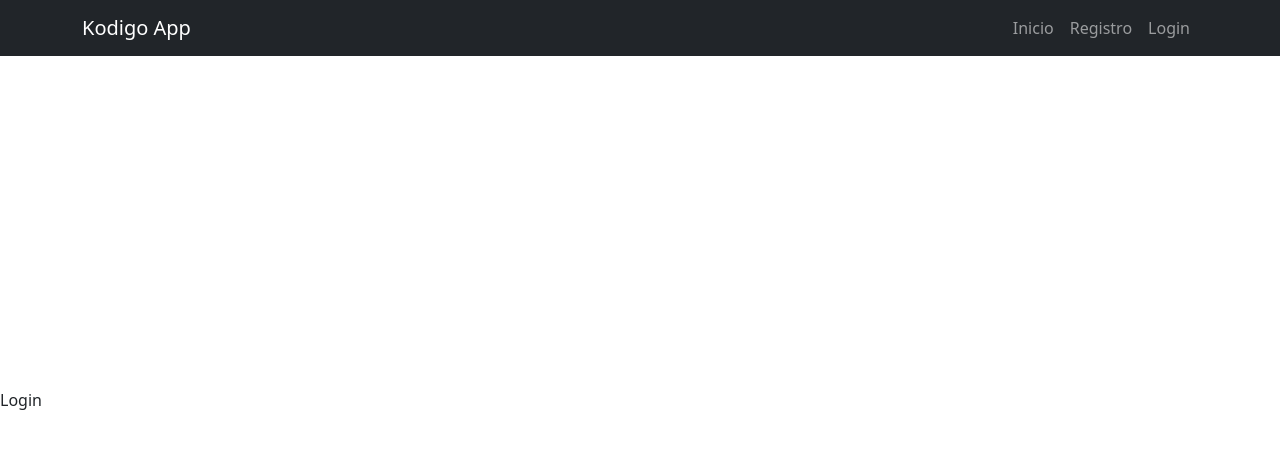
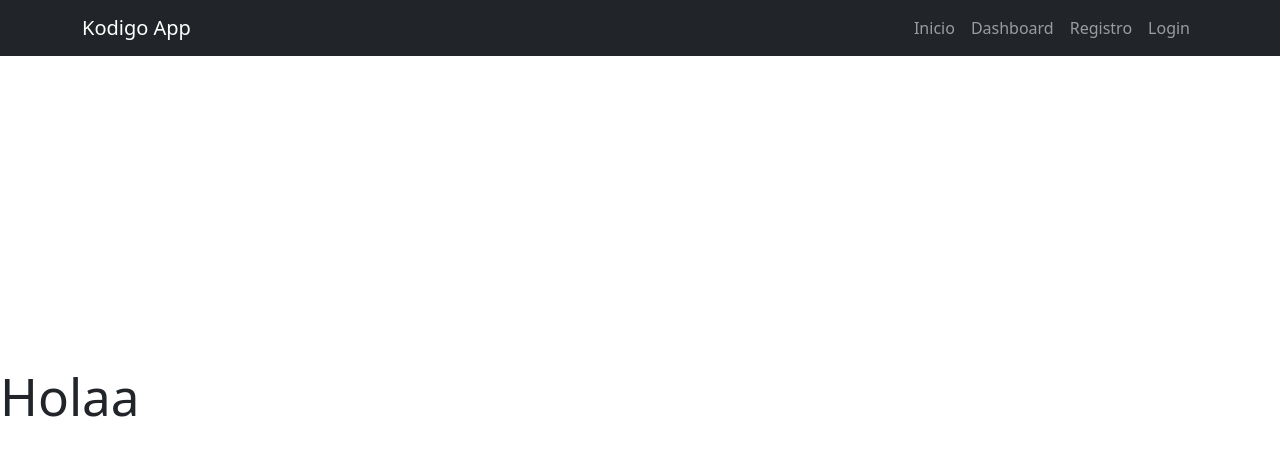
Before and after one commit to Robr44/Frotend_React_App, a React (Vite) app in the folder kodigo-Appi/: page /login in a window 1280 px wide. Shown: the top 456 px of the page. Built offline with nearby package versions, Linux system fonts and the light colour scheme.

Commit message:
Navegar a vistas en Navbar

```diff
--- a/kodigo-Appi/src/App.jsx
+++ b/kodigo-Appi/src/App.jsx
@@ -2,6 +2,9 @@ import React from "react";
 import { Routes, Route } from "react-router-dom";
 import Navbar from "./components/navbar.jsx";
 import { LandingPage } from "./views/LandingPage.jsx";
+import { Register } from "./views/Register.jsx";
+import { Dashboard } from "./views/Dashboard.jsx";
+import { Login } from "./views/Login.jsx";
 
 export default function App() {
   return (
@@ -9,9 +12,9 @@ export default function App() {
       <Navbar />
         <Routes>
           <Route path="/" element={<LandingPage />} />
-          <Route path="/register" element={<div>Registro</div>} />
-          <Route path="/login" element={<div>Login</div>} />
-          <Route path="/dashboard" element={<div>Dashboard</div>} />
+          <Route path="/register" element={<Register />}/>
+          <Route path="/login" element={<Login />} />
+          <Route path="/dashboard" element={<Dashboard/>} />
         </Routes>
     </div>
   );
--- a/kodigo-Appi/src/components/navbar.jsx
+++ b/kodigo-Appi/src/components/navbar.jsx
@@ -3,7 +3,7 @@ import { Link, useNavigate } from "react-router-dom";
 
 export default function Navbar() {
   const navigate = useNavigate();
-  const token = localStorage.getItem("token");
+  // const token = localStorage.getItem("token"); // Ignorar el token por ahora
 
   const handleLogout = () => {
     localStorage.removeItem("token");
@@ -12,7 +12,6 @@ export default function Navbar() {
 
   return (
     <nav className="navbar navbar-expand-lg navbar-dark bg-dark fixed-top">
-      {/* Usamos container para márgenes laterales */}
       <div className="container">
         {/* Marca */}
         <Link className="navbar-brand" to="/">Kodigo App</Link>
@@ -36,30 +35,15 @@ export default function Navbar() {
             <li className="nav-item">
               <Link className="nav-link" to="/">Inicio</Link>
             </li>
-
-            {!token && (
-              <>
+            <li className="nav-item">
+              <Link className="nav-link" to="/dashboard">Dashboard</Link>
+            </li>
             <li className="nav-item">
               <Link className="nav-link" to="/register">Registro</Link>
             </li>
             <li className="nav-item">
               <Link className="nav-link" to="/login">Login</Link>
             </li>
-              </>
-            )}
-
-            {token && (
-              <>
-                <li className="nav-item">
-                  <Link className="nav-link" to="/dashboard">Dashboard</Link>
-                </li>
-                <li className="nav-item">
-                  <button className="btn btn-outline-light ms-2" onClick={handleLogout}>
-                    Cerrar sesión
-                  </button>
-                </li>
-              </>
-            )}
           </ul>
         </div>
       </div>
--- a/kodigo-Appi/src/views/Dashboard.jsx
+++ b/kodigo-Appi/src/views/Dashboard.jsx
@@ -0,0 +1,8 @@
+export const Dashboard = () => {
+  return (
+    <>
+    <h1>Holaa</h1>
+
+    </>
+  );
+};
--- a/kodigo-Appi/src/views/Login.jsx
+++ b/kodigo-Appi/src/views/Login.jsx
@@ -0,0 +1,8 @@
+export const Login = () => {
+  return (
+    <>
+    <h1>Holaa</h1>
+
+    </>
+  );
+};
--- a/kodigo-Appi/src/views/Register.jsx
+++ b/kodigo-Appi/src/views/Register.jsx
@@ -0,0 +1,8 @@
+export const Register = () => {
+  return (
+    <>
+    <h1>Holaa</h1>
+
+    </>
+  );
+};
```
Lines whose indentation alone changed are shown as unchanged.
